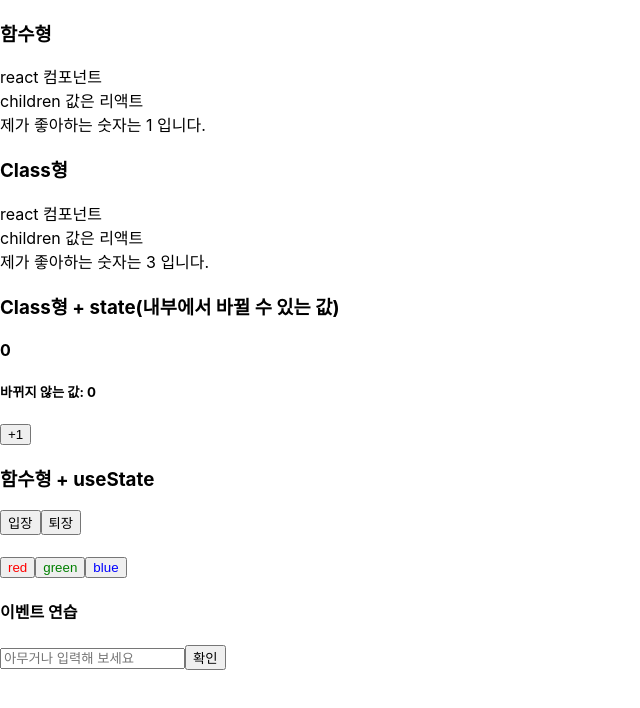
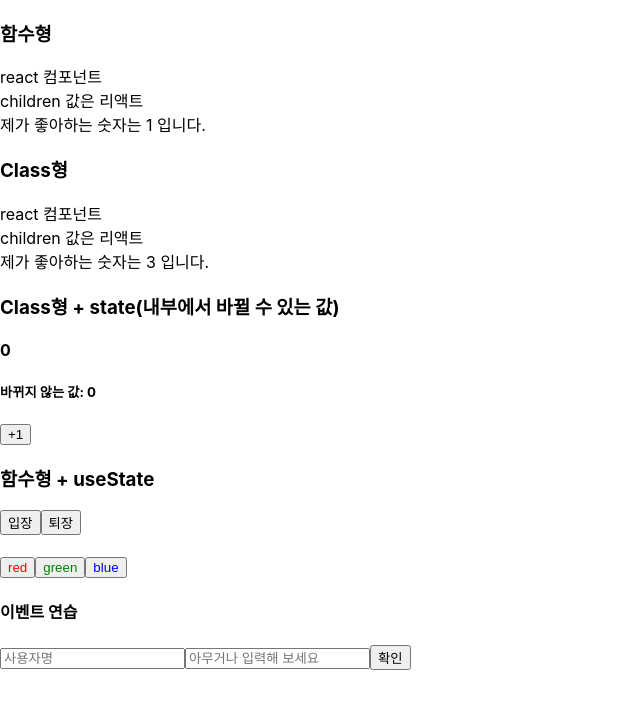
Before and after one commit to th0Kim/react-ezen, a React (Create React App) app in the folder hello-react/: page / in a window 1280 px wide. Shown: the top 708 px of the page, without its empty margins (0-640 px from the left). Built offline with nearby package versions, Linux system fonts and the light colour scheme.

Commit message:
확장 : handleChange, handleClick

```diff
--- a/hello-react/src/EventPractice_c.js
+++ b/hello-react/src/EventPractice_c.js
@@ -1,19 +1,21 @@
 import React, { Component } from 'react';
 
 class EventPractice_c extends Component {
-  state = {
-    message: '',//변경 하고 싶은 값을 초기화
+  state = {//변경 하고 싶은 값을 초기화
+    username: '',
+    message: '',
   }
 
   handleChange = (e) => {
     this.setState({
-      message : e.target.value,
+      [e.target.name] : e.target.value,//input의 공통 구분 속성 name 값에 따라 각 value를 변경 해 줌
     })
   }
 
   handleClick = () => {
-    alert(this.state.message);
-    this.setState({
+    alert(this.state.username + this.state.message);
+    this.setState({//초기화
+      username: '',
       message : '',
     })
   }
@@ -22,6 +24,13 @@ class EventPractice_c extends Component {
     return (
       <div>
         <h4>이벤트 연습</h4>
+        <input
+          type="text"
+          name="username"
+          placeholder="사용자명"
+          value={this.state.username}//초기값 ''
+          onChange={this.handleChange}
+        />
         <input
           type="text"
           name="message"
```
